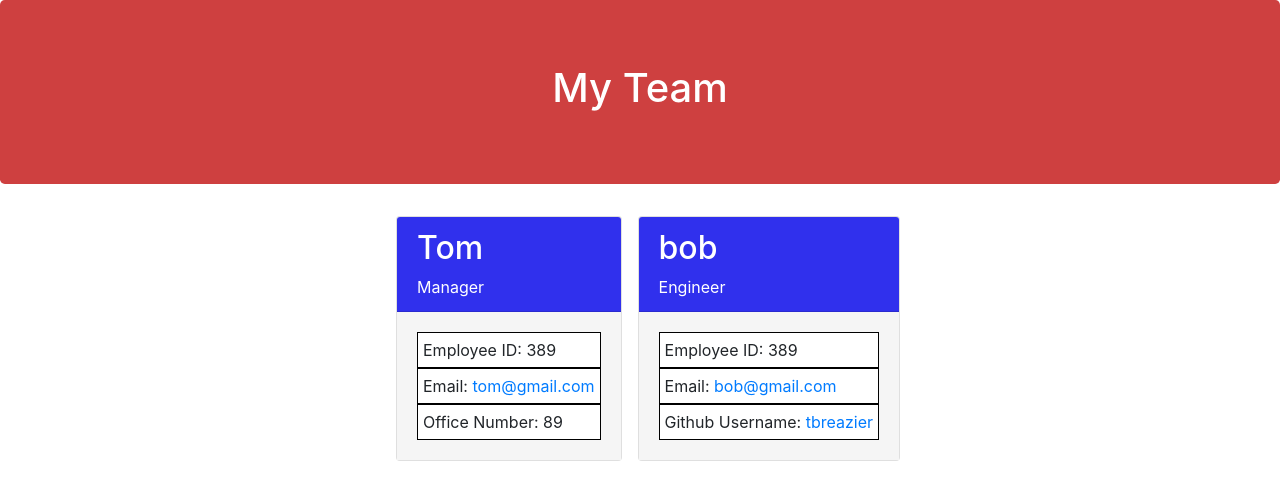
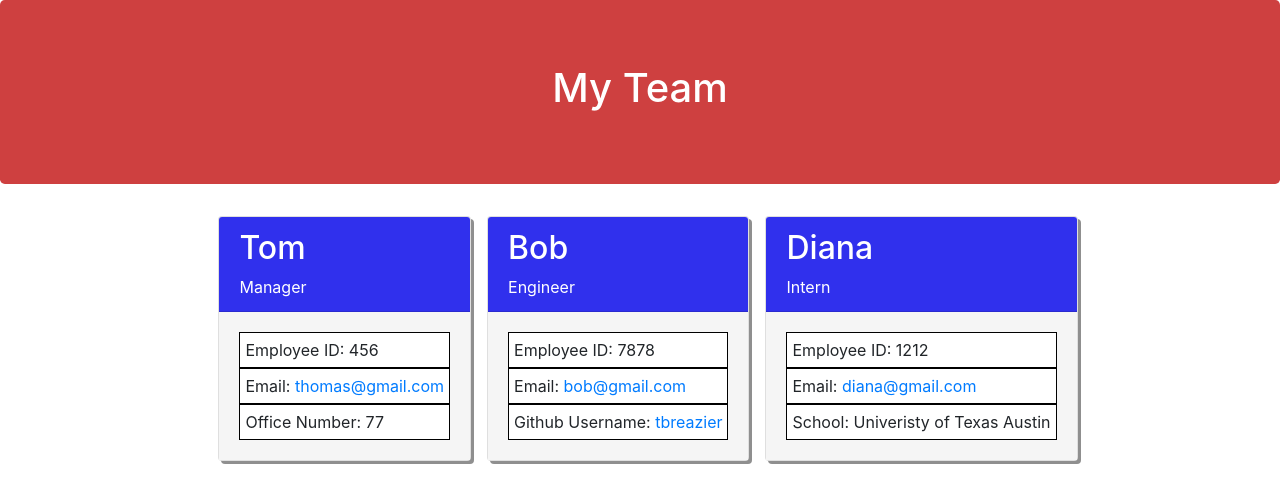
Before and after one commit to tbreazier/team-profile-generator, a website: page dist/team.html in a window 1280 px wide. Drawn offline with nearby package versions, Linux system fonts and the light colour scheme; a web font is replaced by a local one.

Commit message:
updated readme

```diff
--- a/dist/style.css
+++ b/dist/style.css
@@ -21,3 +21,7 @@
     background-color: white;
     padding: 5px;
 }
+
+.card {
+   box-shadow: 3px 3px rgb(143, 143, 143);
+}
--- a/dist/team.html
+++ b/dist/team.html
@@ -30,20 +30,31 @@
                         <span class="oi oi-person"></span> Manager
                     </div>
                     <div class="card-body">
-                        <li class="list-item">Employee ID: 389</li>
-                        <li class="list-item">Email: <a href="mailto:tom@gmail.com">tom@gmail.com</a></li>
-                        <li class="list-item">Office Number: 89</li>
+                        <li class="list-item">Employee ID: 456</li>
+                        <li class="list-item">Email: <a href="mailto:thomas@gmail.com">thomas@gmail.com</a></li>
+                        <li class="list-item">Office Number: 77</li>
                     </div>
             </div>
             <div class="card ml-3">
                     <div class="card-header">
-                        <h2 class="Engineer Name">bob</h2>
+                        <h2 class="Engineer Name">Bob</h2>
                         <span class="oi oi-people"></span> Engineer
                     </div>
                     <div class="card-body">
-                        <li class="list-item">Employee ID: 389</li>
+                        <li class="list-item">Employee ID: 7878</li>
                         <li class="list-item">Email: <a href="mailto:bob@gmail.com">bob@gmail.com</a></li>
                         <li class="list-item">Github Username: <a href="https://github.com/tbreazier">tbreazier</a></li>
+                    </div>
+            </div>
+            <div class="card ml-3">
+                    <div class="card-header">
+                        <h2 class="Intern Name">Diana</h2>
+                        <span class="oi oi-people"></span> Intern
+                    </div>
+                    <div class="card-body">
+                        <li class="list-item">Employee ID: 1212</li>
+                        <li class="list-item">Email: <a href="mailto:diana@gmail.com">diana@gmail.com</a></li>
+                        <li class="list-item">School: Univeristy of Texas Austin</li>
                     </div>
             </div>
                 </div>
```
Also changed, not shown: README.md.
